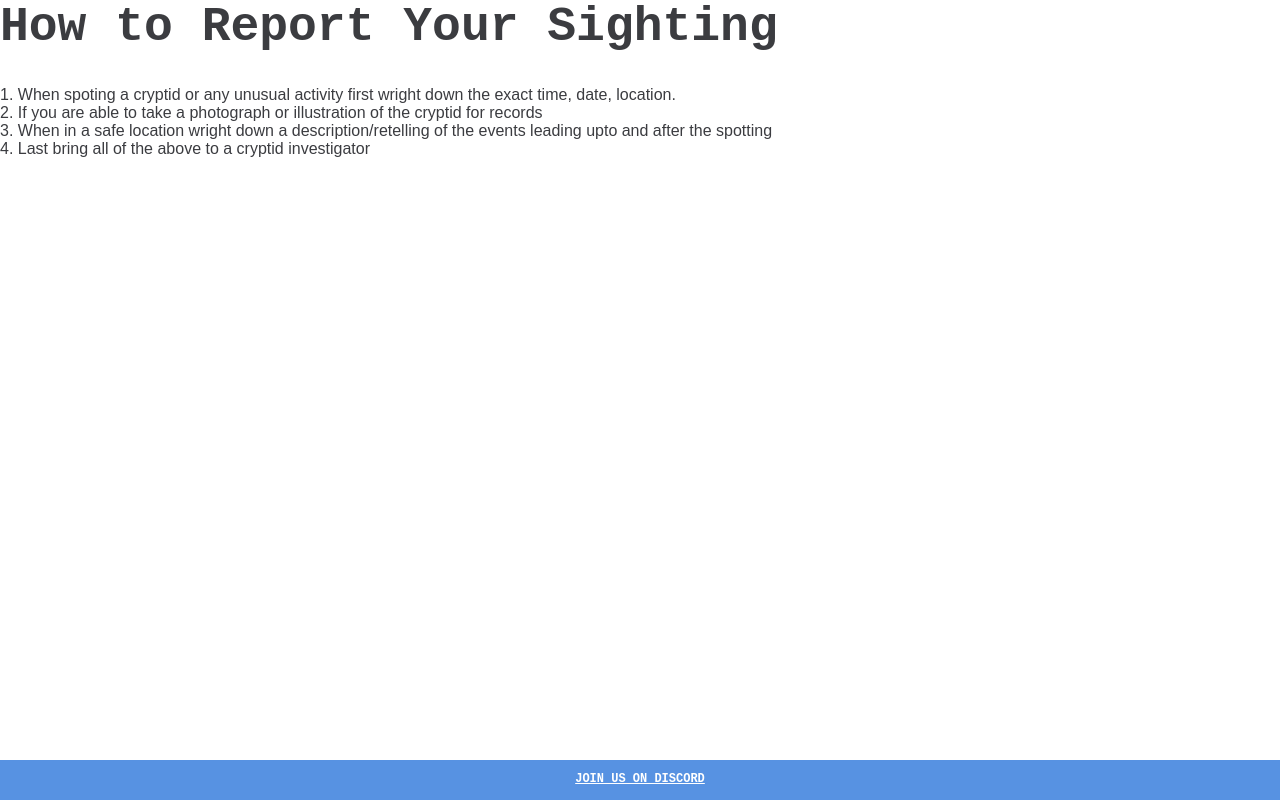
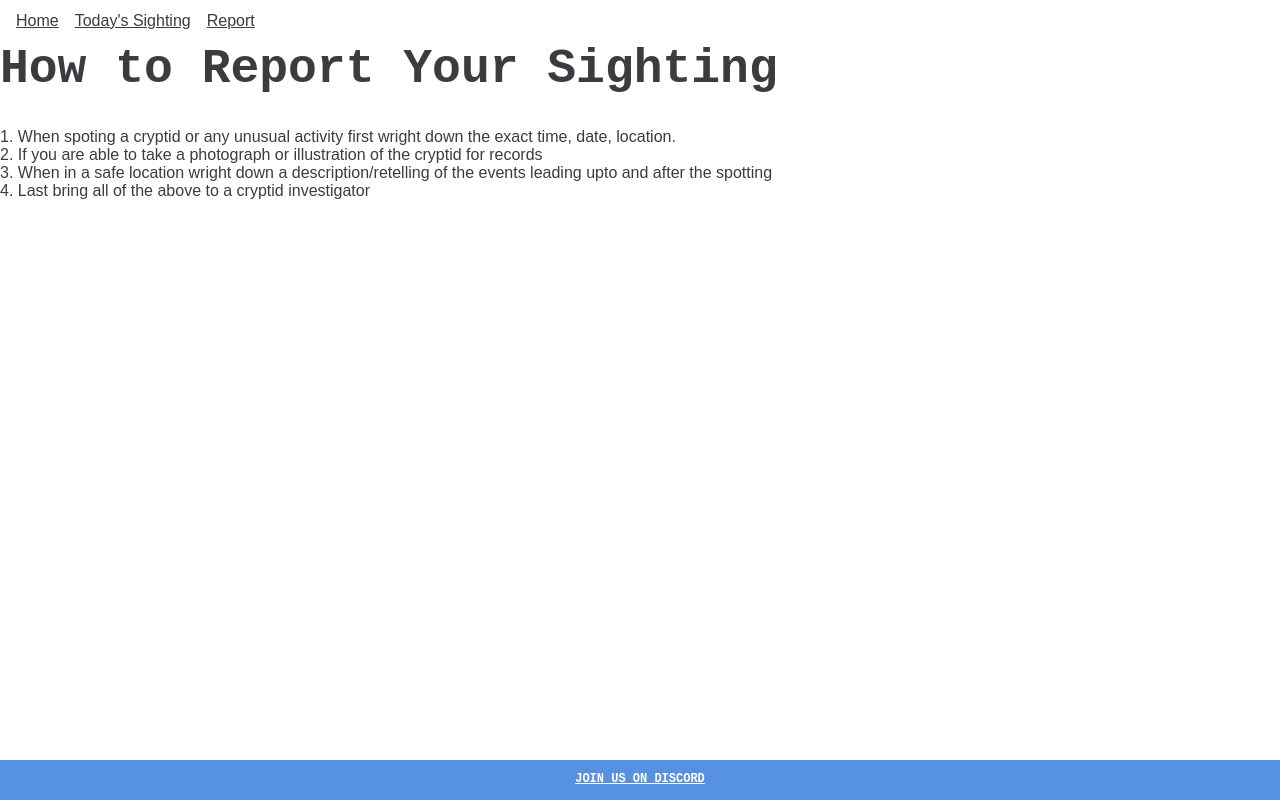
Before and after one commit to MarkAtlasR/In-Class-Assesment-5, a plain HTML site: page report.html in a window 1280 px wide. Drawn offline with Linux system fonts and the light colour scheme.

Commit message:
added nav menu

```diff
--- a/report.html
+++ b/report.html
@@ -22,6 +22,13 @@ content="Submit your latest cryptid encounter to Cryptid Watch."
 
 <body>
 <main>
+  <header>
+     <nav>
+      <a href="index.html">Home</a>
+      <a href="today.html">Today's Sighting</a>
+      <a href="report.html">Report</a>
+     </nav>
+    </header>
 <h1>How to Report Your Sighting</h1>
 <!--Add your instructions as a list here-->
   <ol>
```
